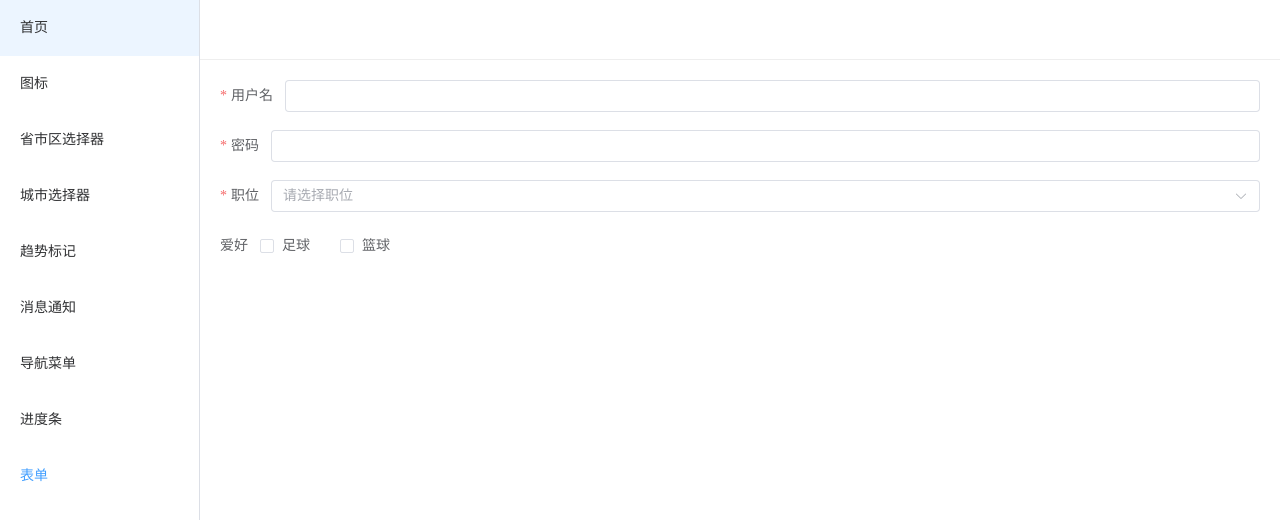
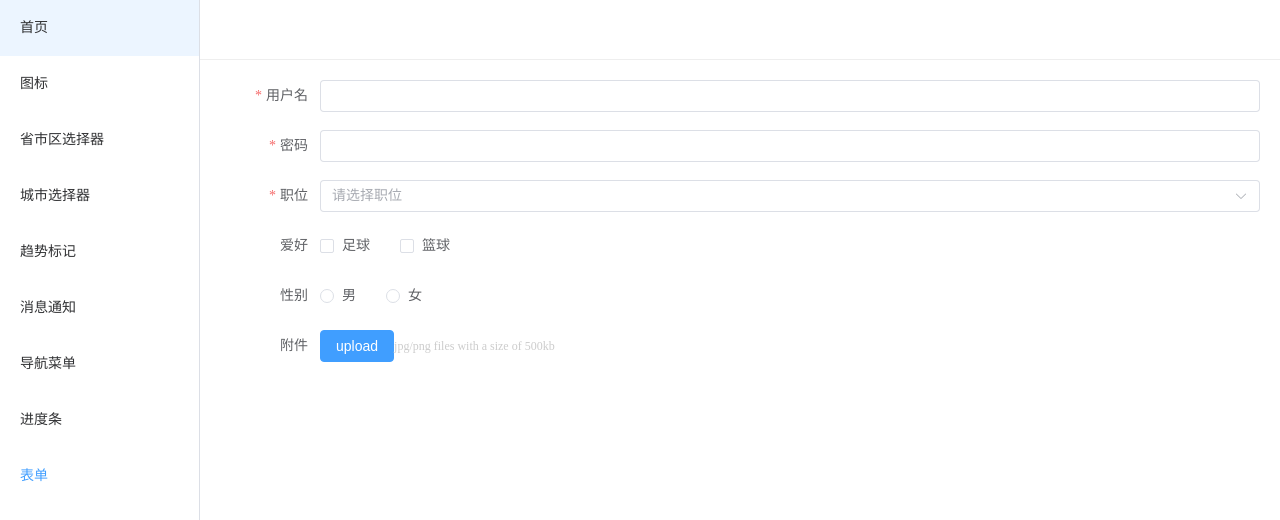
Before and after one commit to ZYCHOOO/z-components, a Vue app: page /form in a window 1280 px wide. Shown: the top 520 px of the page. Built offline with nearby package versions, Linux system fonts and the light colour scheme.

Commit message:
feat(form)：更新文件上传

```diff
--- a/src/components/Form/src/index.vue
+++ b/src/components/Form/src/index.vue
@@ -13,11 +13,29 @@
         :prop="item.prop"
       >
         <component
+          v-if="item.type !== 'upload'"
           v-bind="item.attrs"
           v-model="model[item.prop!]"
           :is="`el-${item.type}`"
           :placeholder="item.placeholder"
         />
+        <el-upload
+          v-else
+          v-bind="item.uploadAttrs"
+          :on-preview="onPreview"
+          :on-remove="onRemove"
+          :on-seccess="onSuccess"
+          :on-error="onError"
+          :on-progress="onProgress"
+          :on-change="onChange"
+          :before-upload="beforeUpload"
+          :before-remove="beforeRemove"
+          :http-request="httpReqeust"
+          :on-exceed="onExceed"
+        >
+          <slot name="upload-area" />
+          <slot name="upload-tip" />
+        </el-upload>
       </el-form-item>
 
       <el-form-item
@@ -49,6 +67,19 @@ import { ref, PropType, onMounted, watch } from 'vue'
 import { FormOptions } from './types/type'
 import cloneDeep from 'lodash/cloneDeep'
 
+const emits = defineEmits([
+  'onPreview',
+  'onRemove',
+  'onSuccess',
+  'onError',
+  'onProgress',
+  'onChange',
+  'beforeUpload',
+  'beforeRemove',
+  'httpRequest',
+  'onExceed'
+])
+
 const props = defineProps({
   // 表单配置项
   options: {
@@ -60,6 +91,7 @@ const props = defineProps({
 const model = ref<any>(null)
 const rules = ref<any>(null)
 
+// 初始化表单
 const initForm = () => {
   if (props.options && props.options.length) {
     const m: any = {}
@@ -82,6 +114,38 @@ watch(() => props.options, () => {
   initForm()
 }, { deep: true })
 
+// 上传组件的所有方法
+const onPreview = (file: any) => {
+  emits('onPreview', file)
+}
+const onRemove = (file: any, fileList: any[]) => {
+  emits('onRemove', { file, fileList })
+}
+const onSuccess = (response: any, file: any, fileList: any[]) => {
+  emits('onSuccess', { response, file, fileList })
+}
+const onError = (err: any, file: any, fileList: any[]) => {
+  emits('onError', { err, file, fileList })
+}
+const onProgress = (event: any, file: any, fileList: any[]) => {
+  emits('onProgress', { event, file, fileList })
+}
+const onChange = (file: any, fileList: any[]) => {
+  emits('onChange', { file, fileList })
+}
+const beforeUpload = (file: any) => {
+  emits('beforeUpload', file)
+}
+const beforeRemove = (file: any, fileList: any[]) => {
+  emits('beforeRemove', { file, fileList })
+}
+const httpReqeust = () => {
+  emits('httpRequest')
+}
+const onExceed = (file: any, fileList: any[]) => {
+  emits('onExceed', { file, fileList })
+}
+
 </script>
 
 <style lang="scss" scoped>
--- a/src/views/form/index.vue
+++ b/src/views/form/index.vue
@@ -1,6 +1,15 @@
 <template>
   <div class="form-container">
-    <z-form :options="options" />
+    <z-form :options="options" label-width="100px">
+      <template #upload-area>
+        <el-button type="primary">upload</el-button>
+      </template>
+      <template #upload-tip>
+        <div style="color: #ccc; font-size: 12px;">
+          jpg/png files with a size of 500kb
+        </div>
+      </template>
+    </z-form>
   </div>
 </template>
 
@@ -48,7 +57,12 @@ const options: FormOptions[] = [
       { type: 'option', label: '学生', value: 1 },
       { type: 'option', label: '教师', value: 2 },
       { type: 'option', label: '家长', value: 3 }
-    ]
+    ],
+    attrs: {
+      style: {
+        width: '100%'
+      }
+    }
   },
   {
     type: 'checkbox-group',
@@ -59,6 +73,24 @@ const options: FormOptions[] = [
       { type: 'checkbox', label: '足球', value: 1 },
       { type: 'checkbox', label: '篮球', value: 2 }
     ]
+  },
+  {
+    type: 'radio-group',
+    value: '',
+    prop: 'gender',
+    label: '性别',
+    children: [
+      { type: 'radio', label: '男', value: 1 },
+      { type: 'radio', label: '女', value: 2 }
+    ]
+  },
+  {
+    type: 'upload',
+    label: '附件',
+    prop: 'pic',
+    uploadAttrs: {
+      action: 'https://jsonplaceholder.typicode.com/post/'
+    }
   }
 ]
 
```
Also changed, not shown: src/components/Form/src/types/type.ts (+21 -2 lines).
